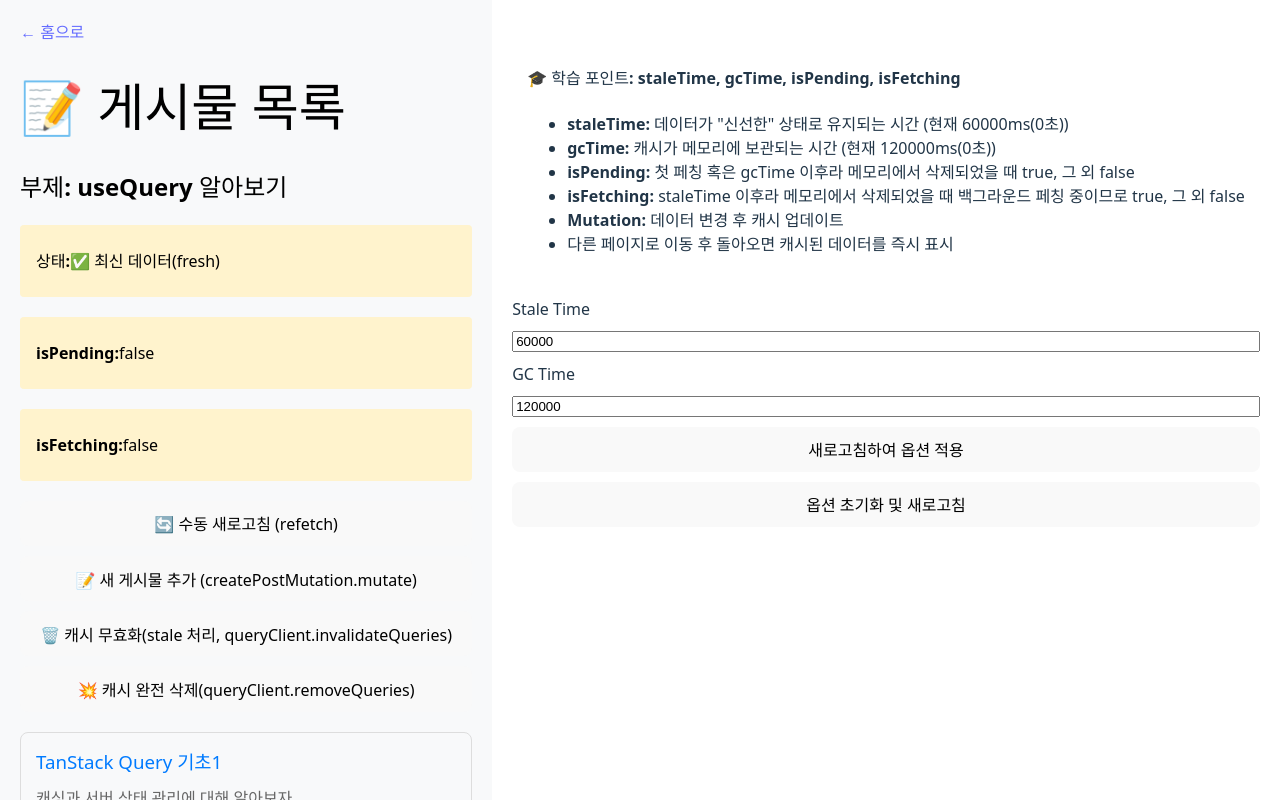
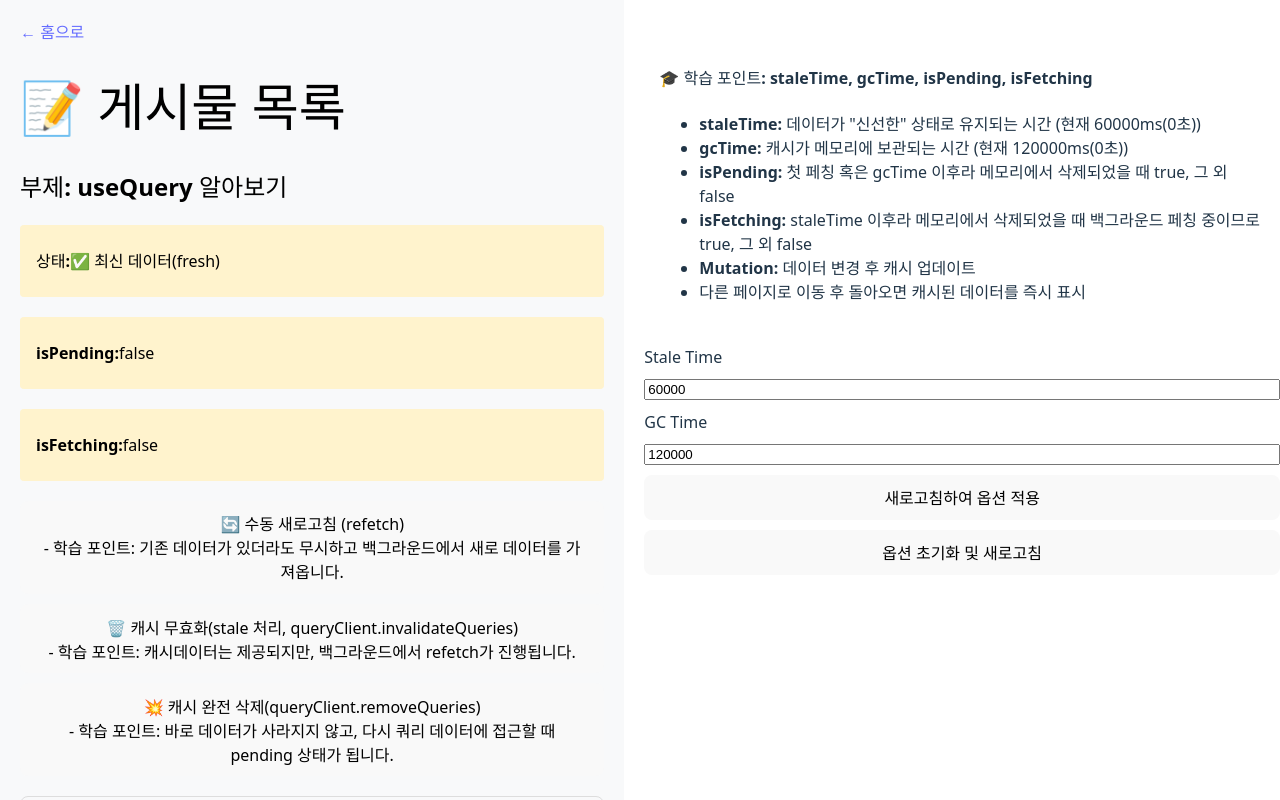
Before and after one commit to kimyoungyin/tanstack-query-practice, a React (Vite) app: page /posts in a window 1280 px wide. Shown: the top 800 px of the page. Built offline with nearby package versions, Linux system fonts and the light colour scheme.

Commit message:
refactor: PostsPage에서는 useQuery만 학습할 수 있도록 처리

```diff
--- a/src/pages/PostsPage.tsx
+++ b/src/pages/PostsPage.tsx
@@ -1,4 +1,4 @@
-import { useQuery, useMutation, useQueryClient } from "@tanstack/react-query";
+import { useQuery, useQueryClient } from "@tanstack/react-query";
 import { Link } from "react-router-dom";
 import DEFAULT from "@/constants";
 import StatusBox from "@/components/StatusBox";
@@ -55,15 +55,6 @@ const fetchPostsClosure = () => {
 
 const fetchPosts = fetchPostsClosure();
 
-const createPost = async (newPost: Omit<Post, "id">): Promise<Post> => {
-    await new Promise((resolve) => setTimeout(resolve, 800));
-
-    return {
-        id: Date.now(), // 임시 ID
-        ...newPost,
-    };
-};
-
 export default function PostsPage() {
     const queryClient = useQueryClient();
 
@@ -71,40 +62,12 @@ export default function PostsPage() {
     const {
         data: posts,
         isPending,
-        error,
         isFetching,
         refetch,
     } = useQuery({
         queryKey: ["posts"],
         queryFn: fetchPosts,
     });
-
-    // 게시물 생성 뮤테이션
-    const createPostMutation = useMutation({
-        mutationFn: createPost,
-        onSuccess: (newPost) => {
-            // 캐시 업데이트 방법 1: 직접 업데이트
-            queryClient.setQueryData(
-                ["posts"],
-                (oldPosts: Post[] | undefined) => {
-                    return oldPosts ? [...oldPosts, newPost] : [newPost];
-                }
-            );
-        },
-        onError: () => {
-            console.error("❌ 게시물 생성 실패:", error);
-        },
-    });
-
-    // 새 게시물 생성 핸들러
-    const handleCreatePost = () => {
-        const newPost = {
-            title: `새 게시물 ${Date.now()}`,
-            body: "이것은 Optimistic Update 테스트용 게시물입니다.",
-            userId: 1,
-        };
-        createPostMutation.mutate(newPost);
-    };
 
     return (
         <div style={{ padding: "20px", maxWidth: "800px", margin: "0 auto" }}>
@@ -153,14 +116,10 @@ export default function PostsPage() {
             >
                 <button onClick={() => refetch()} disabled={isFetching}>
                     🔄 수동 새로고침 (refetch)
-                </button>
-                <button
-                    onClick={handleCreatePost}
-                    disabled={createPostMutation.isPending}
-                >
-                    {createPostMutation.isPending
-                        ? "생성 중..."
-                        : "📝 새 게시물 추가 (createPostMutation.mutate)"}
+                    <div>
+                        - 학습 포인트: 기존 데이터가 있더라도 무시하고
+                        백그라운드에서 새로 데이터를 가져옵니다.
+                    </div>
                 </button>
                 <button
                     onClick={() =>
@@ -168,6 +127,10 @@ export default function PostsPage() {
                     }
                 >
                     🗑️ 캐시 무효화(stale 처리, queryClient.invalidateQueries)
+                    <div>
+                        - 학습 포인트: 캐시데이터는 제공되지만, 백그라운드에서
+                        refetch가 진행됩니다.
+                    </div>
                 </button>
                 <button
                     onClick={() =>
@@ -175,6 +138,10 @@ export default function PostsPage() {
                     }
                 >
                     💥 캐시 완전 삭제(queryClient.removeQueries)
+                    <div>
+                        - 학습 포인트: 바로 데이터가 사라지지 않고, 다시 쿼리
+                        데이터에 접근할 때 pending 상태가 됩니다.{" "}
+                    </div>
                 </button>
             </div>
 
@@ -185,7 +152,7 @@ export default function PostsPage() {
                     <p>
                         {isFirstFetch
                             ? "첫 번째 로딩입니다."
-                            : "gcTime 이후라 메모리에서 삭제되었습니다. 다시 로딩합니다."}
+                            : "gcTime이 지났거나, removeQueries에 의해 캐시가 메모리에서 삭제되었습니다. 다시 로딩합니다."}
                     </p>
                 </div>
             ) : (
```
